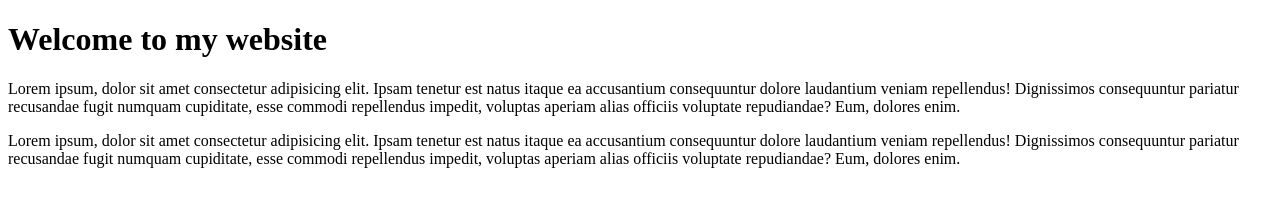
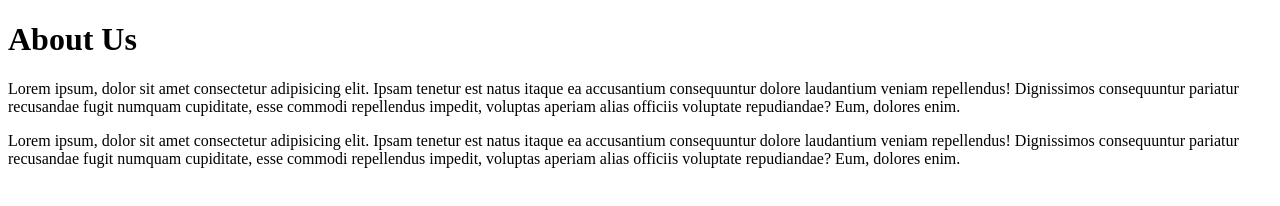
Before and after one commit to kevnoutsawo/gatsby-blog, a Gatsby site: page /about in a window 1280 px wide. Built offline with nearby package versions, Linux system fonts and the light colour scheme; Gatsby itself is replaced by a stand-in of ours.

Commit message:
Fixed About page title

```diff
--- a/src/pages/about.js
+++ b/src/pages/about.js
@@ -3,7 +3,7 @@
 const AboutPage = () => {
     return (
         <div>
-            <h1>Welcome to my website</h1>
+            <h1>About Us</h1>
             <p>Lorem ipsum, dolor sit amet consectetur adipisicing elit. Ipsam tenetur est natus itaque ea accusantium consequuntur dolore laudantium veniam repellendus! Dignissimos consequuntur pariatur recusandae fugit numquam cupiditate, esse commodi repellendus impedit, voluptas aperiam alias officiis voluptate repudiandae? Eum, dolores enim.</p>
             <p>Lorem ipsum, dolor sit amet consectetur adipisicing elit. Ipsam tenetur est natus itaque ea accusantium consequuntur dolore laudantium veniam repellendus! Dignissimos consequuntur pariatur recusandae fugit numquam cupiditate, esse commodi repellendus impedit, voluptas aperiam alias officiis voluptate repudiandae? Eum, dolores enim.</p>
         </div>
```
